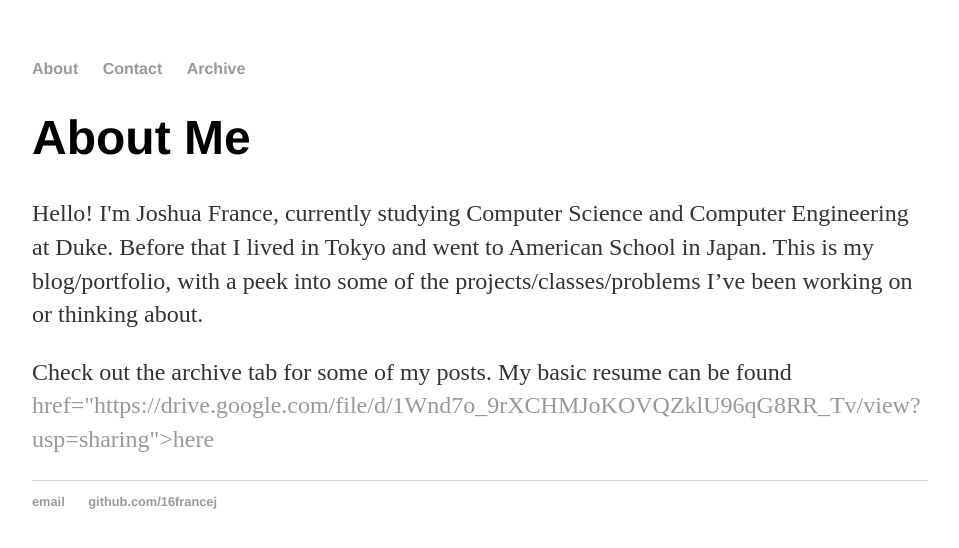
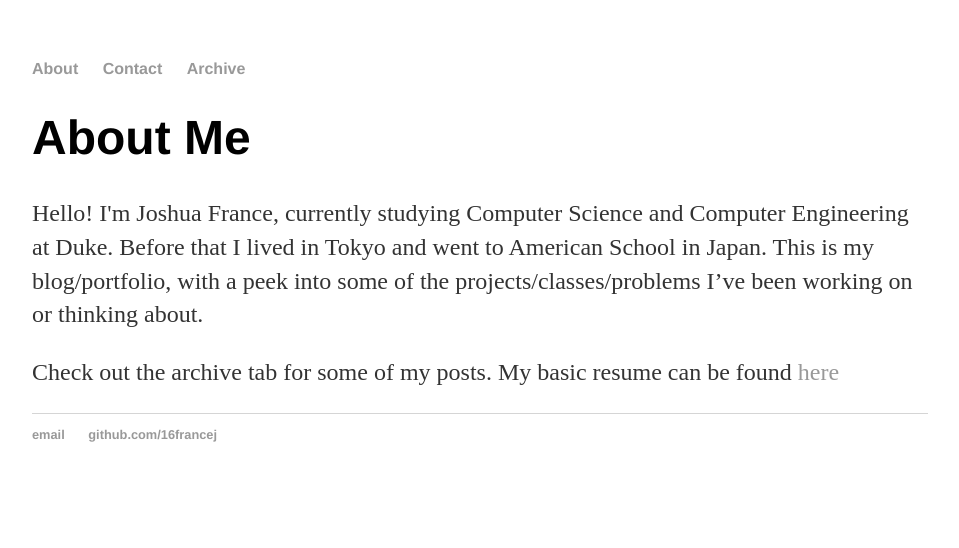
Before and after one commit to 16francej/16francej.github.io, a Jekyll site: the page built from index.html, in a window 1280 px wide. Shown: the top 548 px of the page, without its empty margins (160-1119 px from the left). Built offline with Jekyll 4.4.1, drawn with Linux system fonts in a browser that asks for light colours.

Commit message:
Update index.html

```diff
--- a/index.html
+++ b/index.html
@@ -5,5 +5,5 @@ title: Joshua France
 <div class="blurb">
 	<h1>About Me</h1>
 	<p>Hello! I'm Joshua France, currently studying Computer Science and Computer Engineering at Duke. Before that I lived in Tokyo and went to American School in Japan. This is my blog/portfolio, with a peek into some of the projects/classes/problems I’ve been working on or thinking about. </p>
-	<p>Check out the archive tab for some of my posts. My basic resume can be found <a>href="https://drive.google.com/file/d/1Wnd7o_9rXCHMJoKOVQZklU96qG8RR_Tv/view?usp=sharing">here</a> </p>
+	<p>Check out the archive tab for some of my posts. My basic resume can be found <a href="https://drive.google.com/file/d/1Wnd7o_9rXCHMJoKOVQZklU96qG8RR_Tv/view?usp=sharing">here</a> </p>
 </div><!-- /.blurb -->
```
